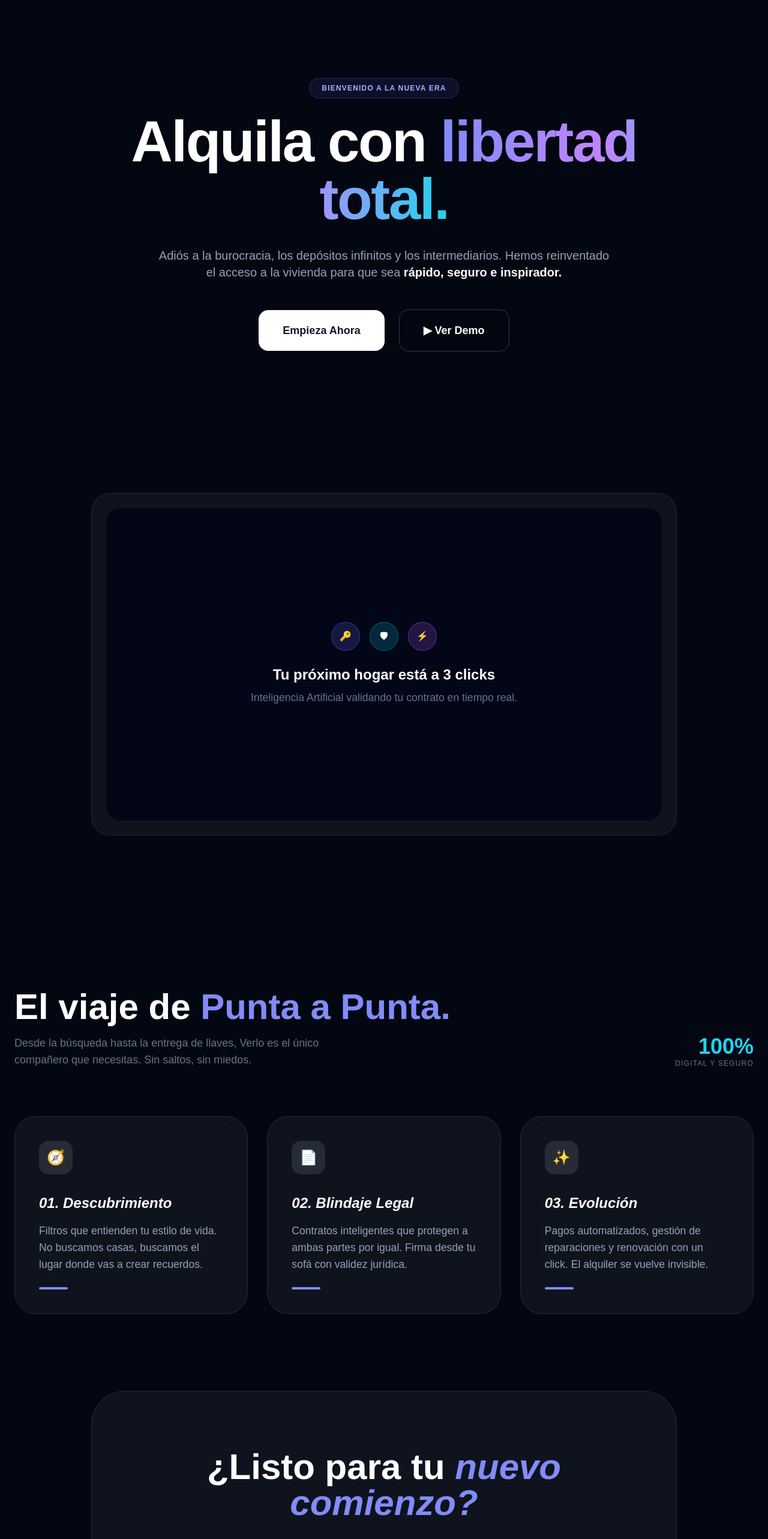
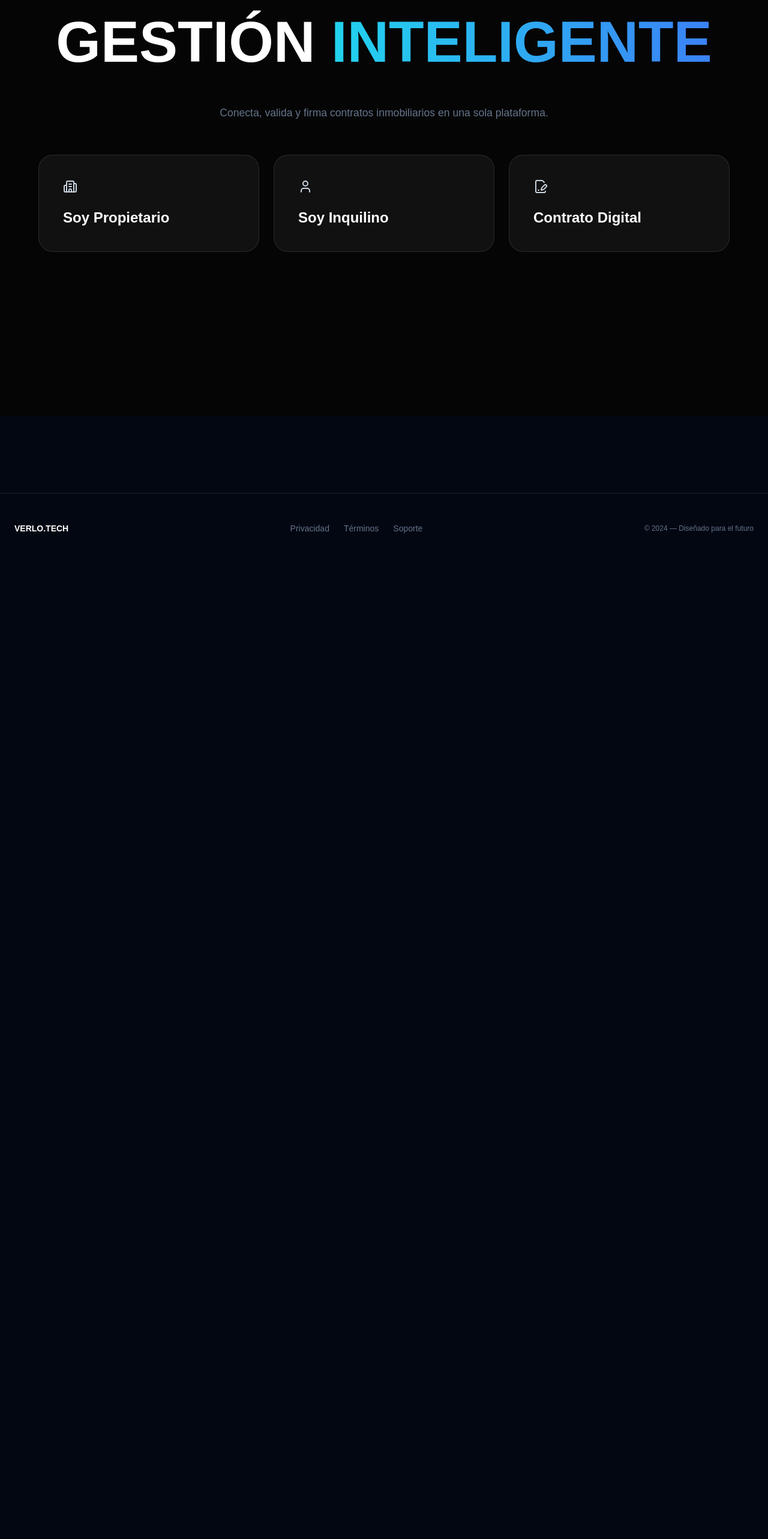
Before and after one commit to rentverlo-dotcom/verlo, a Next.js app: page / in a window 1280 px wide. Shown: the part 234-2800 px from the top of the page at 60% size. After the commit the page ends 1173 px from the top, so only its background shows below. Built offline with nearby package versions, Linux system fonts and the light colour scheme.

Commit message:
Update page.tsx

```diff
--- a/app/page.tsx
+++ b/app/page.tsx
@@ -1,156 +1,264 @@
-export default function HomePage() {
+'use client';
+
+import { useState } from 'react';
+import {
+  ChevronRight, ArrowLeft, CheckCircle,
+  Building2, User,
+  Check, FileText,
+  UserCircle, ShieldCheck,
+  FileSignature, Camera, Shield
+} from 'lucide-react';
+
+/* =======================
+   DATA
+======================= */
+
+const ARGENTINA_DATA = {
+  CABA: {
+    localidades: ['CABA'],
+    barrios: { CABA: ['Palermo', 'Recoleta', 'Belgrano'] },
+  },
+  'Buenos Aires': {
+    localidades: ['Zona Norte', 'Zona Sur'],
+    barrios: {
+      'Zona Norte': ['Olivos', 'San Isidro'],
+      'Zona Sur': ['Quilmes', 'Lanús'],
+    },
+  },
+};
+
+const PROVINCIAS = Object.keys(ARGENTINA_DATA);
+const PROPERTY_TYPES = ['Departamento', 'Casa', 'PH'];
+const AMBIENTES_OPTIONS = ['1 Ambiente', '2 Ambientes', '3 Ambientes'];
+const ORIENTACIONES = ['Norte', 'Sur', 'Este', 'Oeste'];
+
+const HIGH_VALUE_FILTERS = [
+  'Balcón Terraza',
+  'Cochera',
+  'Seguridad 24hs',
+  'Mascotas Permitidas',
+];
+
+/* =======================
+   PAGE
+======================= */
+
+export default function Page() {
+  const [view, setView] = useState<'landing' | 'form' | 'biometric' | 'success'>('landing');
+  const [userType, setUserType] = useState<'owner' | 'tenant' | null>(null);
+  const [biometricStatus, setBiometricStatus] = useState<'idle' | 'scanning' | 'success'>('idle');
+
+  const [form, setForm] = useState({
+    nombre: '',
+    email: '',
+    celular: '',
+    provincia: '',
+    localidad: '',
+    barrio: '',
+    tipoPropiedad: '',
+    ambientes: '',
+    orientacion: '',
+    precioMin: '',
+    precioMax: '',
+    tipoGarantia: '',
+    filtros: [] as string[],
+  });
+
+  const handleChange = (e: React.ChangeEvent<HTMLInputElement | HTMLSelectElement>) => {
+    const { name, value } = e.target;
+    setForm((p) => ({ ...p, [name]: value }));
+  };
+
+  const toggleFilter = (f: string) => {
+    setForm((p) => ({
+      ...p,
+      filtros: p.filtros.includes(f)
+        ? p.filtros.filter((x) => x !== f)
+        : [...p.filtros, f],
+    }));
+  };
+
   return (
-    <main className="relative min-h-screen overflow-hidden bg-[#030712] text-white">
+    <main className="min-h-screen bg-[#050505] text-slate-300 px-6 py-32">
 
-      {/* BACKGROUND GLOWS */}
-      <div className="pointer-events-none absolute inset-0 -z-10">
-        <div className="absolute left-[10%] top-[10%] h-[400px] w-[400px] rounded-full bg-indigo-600/20 blur-[140px]" />
-        <div className="absolute right-[10%] bottom-[10%] h-[500px] w-[500px] rounded-full bg-purple-600/20 blur-[160px]" />
-      </div>
-
-      {/* ================= HERO ================= */}
-      <section className="relative flex min-h-screen items-center justify-center">
-        <div className="mx-auto max-w-7xl px-6 pt-32 text-center">
-          <span className="mb-6 inline-flex rounded-full border border-indigo-500/30 bg-indigo-500/10 px-5 py-2 text-xs font-bold tracking-widest text-indigo-300">
-            BIENVENIDO A LA NUEVA ERA
-          </span>
-
-          <h1 className="mb-8 max-w-5xl mx-auto text-5xl font-extrabold tracking-tight md:text-7xl xl:text-8xl">
-            Alquila con{" "}
-            <span className="bg-gradient-to-r from-indigo-400 via-purple-400 to-cyan-400 bg-clip-text text-transparent">
-              libertad total.
+      {/* LANDING */}
+      {view === 'landing' && (
+        <section className="max-w-6xl mx-auto text-center space-y-14">
+          <h1 className="text-6xl md:text-8xl font-black text-white">
+            GESTIÓN{' '}
+            <span className="bg-gradient-to-r from-cyan-400 to-blue-500 bg-clip-text text-transparent">
+              INTELIGENTE
             </span>
           </h1>
 
-          <p className="mb-12 max-w-3xl mx-auto text-lg leading-relaxed text-slate-400 md:text-xl">
-            Adiós a la burocracia, los depósitos infinitos y los intermediarios.
-            Hemos reinventado el acceso a la vivienda para que sea{" "}
-            <strong className="text-white">rápido, seguro e inspirador.</strong>
+          <p className="max-w-2xl mx-auto text-slate-500">
+            Conecta, valida y firma contratos inmobiliarios en una sola plataforma.
           </p>
 
-          <div className="flex flex-col items-center gap-6 sm:flex-row sm:justify-center">
-            <button className="rounded-2xl bg-white px-10 py-5 text-lg font-extrabold text-slate-900 transition hover:scale-105">
-              Empieza Ahora
-            </button>
+          <div className="grid md:grid-cols-3 gap-6">
+            <ActionCard
+              title="Soy Propietario"
+              icon={<Building2 />}
+              onClick={() => {
+                setUserType('owner');
+                setView('form');
+              }}
+            />
+            <ActionCard
+              title="Soy Inquilino"
+              icon={<User />}
+              onClick={() => {
+                setUserType('tenant');
+                setView('form');
+              }}
+            />
+            <ActionCard
+              title="Contrato Digital"
+              icon={<FileSignature />}
+              onClick={() => setView('form')}
+            />
+          </div>
+        </section>
+      )}
 
-            <button className="flex items-center gap-3 rounded-2xl border border-white/20 px-10 py-5 text-lg font-bold transition hover:bg-white/10">
-              ▶ Ver Demo
-            </button>
-          </div>
-        </div>
-      </section>
+      {/* FORM */}
+      {view === 'form' && (
+        <section className="max-w-5xl mx-auto bg-white/5 border border-white/10 rounded-3xl p-12 space-y-12">
+          <button
+            onClick={() => setView('landing')}
+            className="flex items-center gap-2 text-xs uppercase text-slate-400 hover:text-white"
+          >
+            <ArrowLeft size={14} /> Volver
+          </button>
 
-      {/* ================= MOCKUP ================= */}
-      <section className="relative py-32">
-        <div className="mx-auto max-w-5xl px-6">
-          <div className="rounded-[32px] border border-white/10 bg-white/5 p-6 backdrop-blur-xl">
-            <div className="flex aspect-video items-center justify-center rounded-[24px] bg-slate-950">
-              <div className="text-center">
-                <div className="mb-6 flex justify-center gap-4">
-                  <div className="flex h-12 w-12 items-center justify-center rounded-full border border-indigo-500/40 bg-indigo-500/20">
-                    🔑
-                  </div>
-                  <div className="flex h-12 w-12 items-center justify-center rounded-full border border-cyan-500/40 bg-cyan-500/20">
-                    🛡
-                  </div>
-                  <div className="flex h-12 w-12 items-center justify-center rounded-full border border-purple-500/40 bg-purple-500/20">
-                    ⚡
-                  </div>
-                </div>
+          <h2 className="text-4xl font-black text-white">
+            Registro {userType === 'owner' ? 'Propietario' : 'Inquilino'}
+          </h2>
 
-                <h3 className="mb-2 text-2xl font-bold">
-                  Tu próximo hogar está a 3 clicks
-                </h3>
-                <p className="text-slate-500">
-                  Inteligencia Artificial validando tu contrato en tiempo real.
-                </p>
-              </div>
-            </div>
-          </div>
-        </div>
-      </section>
+          <div className="grid md:grid-cols-2 gap-6">
+            <Input label="Nombre" name="nombre" value={form.nombre} onChange={handleChange} />
+            <Input label="Email" name="email" value={form.email} onChange={handleChange} />
+            <Input label="Celular" name="celular" value={form.celular} onChange={handleChange} />
 
-      {/* ================= VIAJE ================= */}
-      <section className="py-32">
-        <div className="mx-auto max-w-7xl px-6">
-          <div className="mb-20 flex flex-col gap-10 md:flex-row md:items-end md:justify-between">
-            <div>
-              <h2 className="mb-4 text-4xl font-extrabold md:text-6xl">
-                El viaje de{" "}
-                <span className="text-indigo-400">Punta a Punta.</span>
-              </h2>
-              <p className="max-w-xl text-lg text-slate-500">
-                Desde la búsqueda hasta la entrega de llaves, Verlo es el único
-                compañero que necesitas. Sin saltos, sin miedos.
-              </p>
-            </div>
+            <Select label="Provincia" name="provincia" value={form.provincia} onChange={handleChange}>
+              <option value="">Seleccionar</option>
+              {PROVINCIAS.map((p) => (
+                <option key={p}>{p}</option>
+              ))}
+            </Select>
 
-            <div className="text-right">
-              <div className="text-4xl font-bold text-cyan-400">100%</div>
-              <div className="text-xs uppercase tracking-widest text-slate-500">
-                Digital y Seguro
-              </div>
-            </div>
+            <Select label="Tipo Propiedad" name="tipoPropiedad" value={form.tipoPropiedad} onChange={handleChange}>
+              <option value="">Seleccionar</option>
+              {PROPERTY_TYPES.map((p) => (
+                <option key={p}>{p}</option>
+              ))}
+            </Select>
           </div>
 
-          <div className="grid gap-8 md:grid-cols-3">
-            {[
-              {
-                title: "01. Descubrimiento",
-                text:
-                  "Filtros que entienden tu estilo de vida. No buscamos casas, buscamos el lugar donde vas a crear recuerdos.",
-                icon: "🧭",
-              },
-              {
-                title: "02. Blindaje Legal",
-                text:
-                  "Contratos inteligentes que protegen a ambas partes por igual. Firma desde tu sofá con validez jurídica.",
-                icon: "📄",
-              },
-              {
-                title: "03. Evolución",
-                text:
-                  "Pagos automatizados, gestión de reparaciones y renovación con un click. El alquiler se vuelve invisible.",
-                icon: "✨",
-              },
-            ].map((c) => (
-              <div
-                key={c.title}
-                className="rounded-[36px] border border-white/10 bg-white/5 p-10 backdrop-blur-xl transition hover:-translate-y-2"
+          <div className="grid grid-cols-2 md:grid-cols-4 gap-3">
+            {HIGH_VALUE_FILTERS.map((f) => (
+              <button
+                key={f}
+                onClick={() => toggleFilter(f)}
+                className={`p-3 rounded-xl text-xs border ${
+                  form.filtros.includes(f)
+                    ? 'border-cyan-500 text-cyan-400'
+                    : 'border-white/10 text-slate-400'
+                }`}
               >
-                <div className="mb-8 flex h-14 w-14 items-center justify-center rounded-2xl bg-white/10 text-2xl">
-                  {c.icon}
-                </div>
-                <h3 className="mb-4 text-2xl font-bold italic">{c.title}</h3>
-                <p className="mb-6 text-slate-400">{c.text}</p>
-                <div className="h-1 w-12 rounded-full bg-indigo-400" />
-              </div>
+                {f}
+              </button>
             ))}
           </div>
-        </div>
-      </section>
 
-      {/* ================= CTA ================= */}
-      <section className="pb-32">
-        <div className="mx-auto max-w-5xl px-6">
-          <div className="relative rounded-[56px] border border-white/10 bg-white/5 p-16 text-center backdrop-blur-xl md:p-24">
-            <h2 className="mb-8 text-4xl font-extrabold md:text-6xl">
-              ¿Listo para tu{" "}
-              <span className="italic text-indigo-400">nuevo comienzo?</span>
-            </h2>
+          <button
+            onClick={() => setView('biometric')}
+            className="w-full py-5 bg-white text-black font-black rounded-xl"
+          >
+            Confirmar y Validar
+          </button>
+        </section>
+      )}
 
-            <p className="mx-auto mb-12 max-w-2xl text-lg text-slate-400">
-              Únete a miles de personas que ya dejaron atrás las complicaciones.
-              El hogar de tus sueños no debería ser una pesadilla legal.
-            </p>
+      {/* BIOMETRIC */}
+      {view === 'biometric' && (
+        <section className="max-w-xl mx-auto text-center space-y-10">
+          <h2 className="text-3xl font-black text-white">Validación Biométrica</h2>
 
-            <button className="rounded-3xl bg-indigo-600 px-14 py-6 text-2xl font-black transition hover:scale-110">
-              QUIERO EMPEZAR HOY
-            </button>
+          <div className="w-56 h-56 mx-auto rounded-full border border-cyan-500 flex items-center justify-center">
+            {biometricStatus === 'idle' && <UserCircle size={80} />}
+            {biometricStatus === 'scanning' && <Camera size={80} />}
+            {biometricStatus === 'success' && <Check size={80} className="text-emerald-400" />}
           </div>
-        </div>
-      </section>
 
+          <button
+            onClick={() => {
+              setBiometricStatus('scanning');
+              setTimeout(() => setBiometricStatus('success'), 2000);
+              setTimeout(() => setView('success'), 3000);
+            }}
+            className="w-full py-5 bg-white text-black rounded-xl font-black"
+          >
+            Iniciar Captura
+          </button>
+        </section>
+      )}
+
+      {/* SUCCESS */}
+      {view === 'success' && (
+        <section className="text-center space-y-6">
+          <CheckCircle size={80} className="mx-auto text-emerald-400" />
+          <h2 className="text-4xl font-black text-white">Registro Completado</h2>
+          <button
+            onClick={() => setView('landing')}
+            className="px-10 py-4 bg-white/10 border border-white/20 rounded-full"
+          >
+            Volver al inicio
+          </button>
+        </section>
+      )}
     </main>
   );
 }
+
+/* =======================
+   COMPONENTS
+======================= */
+
+function ActionCard({ title, icon, onClick }: any) {
+  return (
+    <button
+      onClick={onClick}
+      className="p-10 rounded-3xl bg-white/5 border border-white/10 hover:border-cyan-500 transition text-left"
+    >
+      <div className="mb-6">{icon}</div>
+      <h3 className="text-2xl font-black text-white">{title}</h3>
+    </button>
+  );
+}
+
+function Input({ label, ...props }: any) {
+  return (
+    <div className="space-y-1">
+      <label className="text-xs text-slate-400">{label}</label>
+      <input
+        {...props}
+        className="w-full bg-black/40 border border-white/10 rounded-xl px-4 py-3 text-white"
+      />
+    </div>
+  );
+}
+
+function Select({ label, children, ...props }: any) {
+  return (
+    <div className="space-y-1">
+      <label className="text-xs text-slate-400">{label}</label>
+      <select
+        {...props}
+        className="w-full bg-black/40 border border-white/10 rounded-xl px-4 py-3 text-white"
+      >
+        {children}
+      </select>
+    </div>
+  );
+}
```
